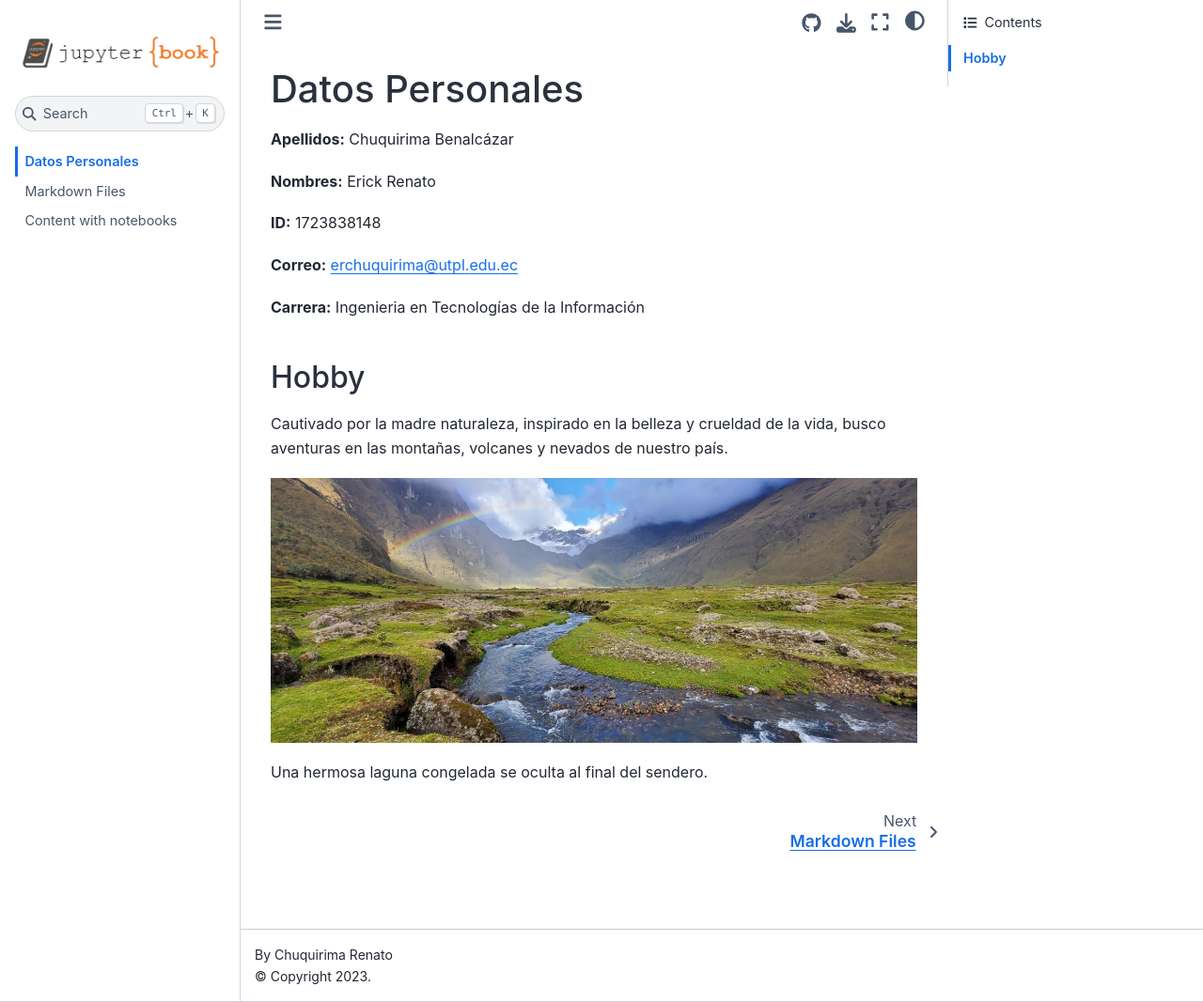
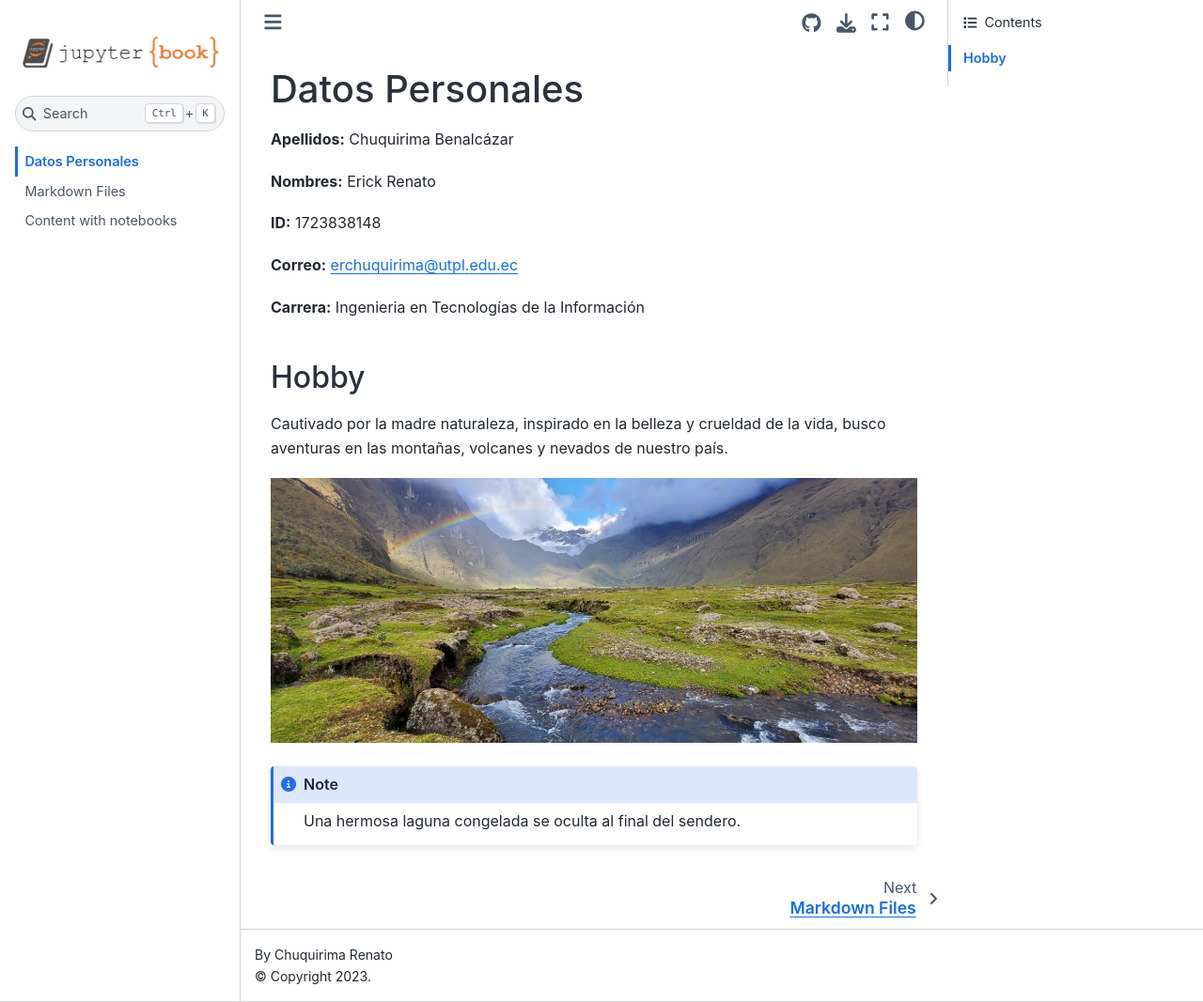
Before and after one commit to Votreroi/milibro, a Jupyter Book: the page built from intro.md, in a window 1280 px wide and 1067 px high. Shown: the whole window at 94% size. Built offline with Jupyter Book 1.0.4 settings and Sphinx 7.4.7 and the Sphinx Book theme 1.1.4, drawn with Linux system fonts in a browser that asks for light colours.

Commit message:
Update intro.md

```diff
--- a/intro.md
+++ b/intro.md
@@ -15,6 +15,6 @@ Cautivado por la madre naturaleza, inspirado en la belleza y crueldad de la vida
 
 ![](IMG-20210405-WA0008.jpg)
 
-:::{Capac Urcu}
+:::{note}
 Una hermosa laguna congelada se oculta al final del sendero.
 :::
```
